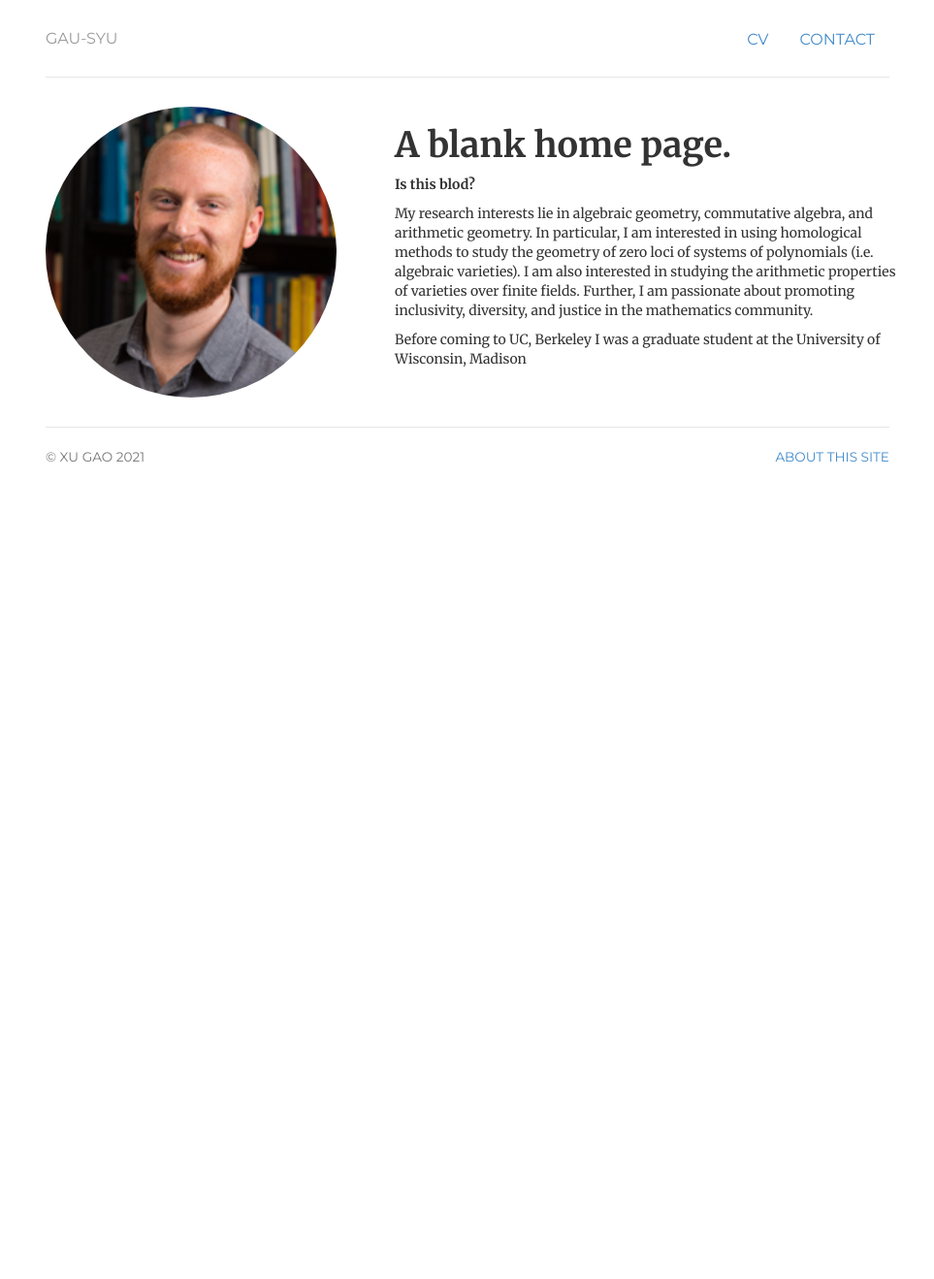
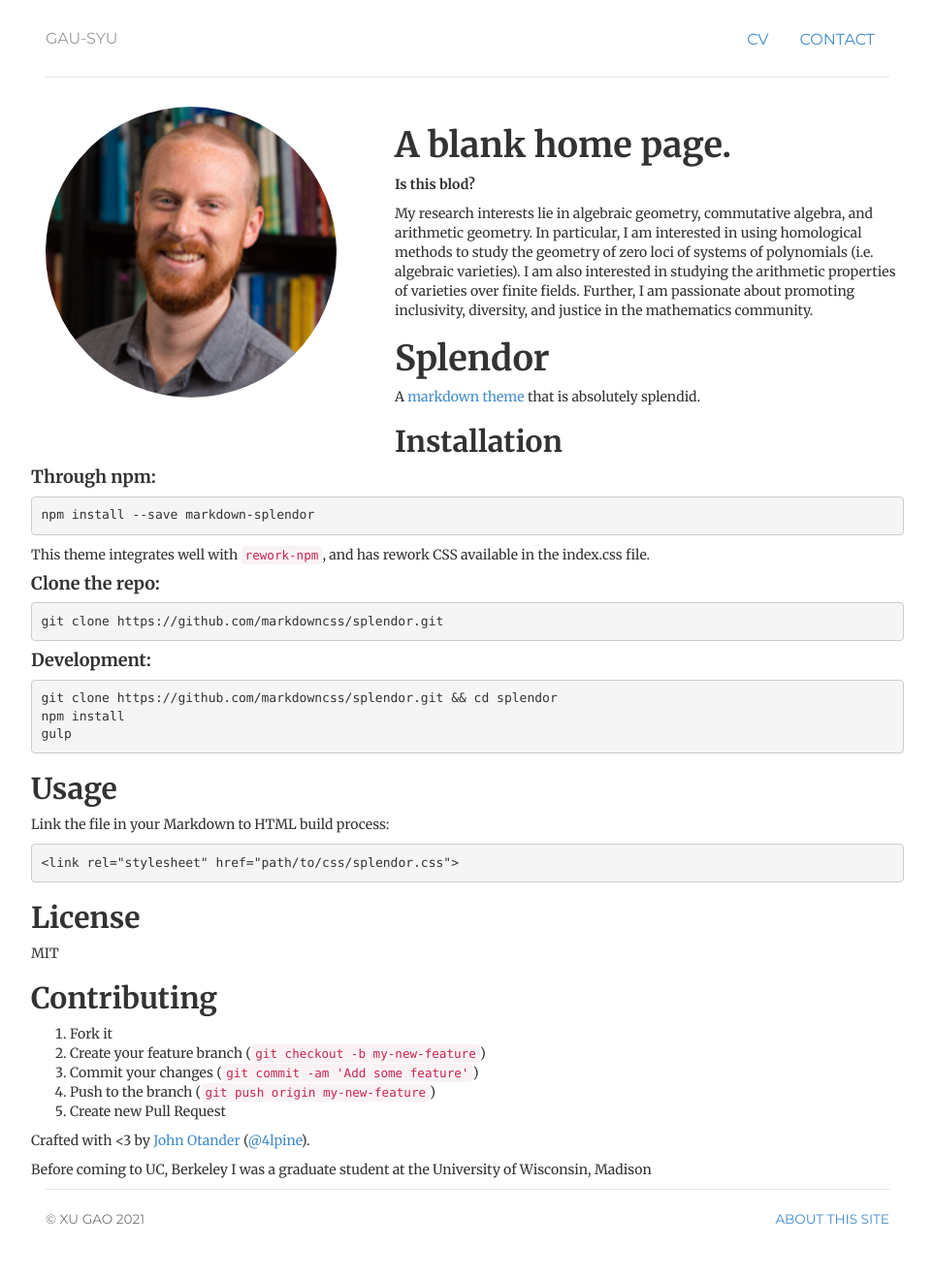
Before and after one commit to xinghuan-stear/xinghuan-stear.github.io, a Jekyll site: the page built from _pages/Homepage.md, in a window 1280 px wide. Shown: the whole page at 97% size, without its empty margins (158-1121 px from the left). Built offline with Jekyll 4.4.1, drawn with Linux system fonts in a browser that asks for light colours; before the commit the page ends 900 px from its top, so only the background shows below that.

Commit message:
Update Homepage.md

````diff
--- a/_pages/Homepage.md
+++ b/_pages/Homepage.md
@@ -28,4 +28,54 @@ interested in studying the arithmetic properties of varieties over
 finite fields. Further, I am passionate about promoting inclusivity,
 diversity, and justice in the mathematics community.
 
+# Splendor
+
+A [markdown theme](https://markdowncss.github.io) that is absolutely splendid.
+
+## Installation
+
+#### Through npm:
+
+```
+npm install --save markdown-splendor
+```
+
+This theme integrates well with `rework-npm`, and has rework CSS available in the index.css file.
+
+#### Clone the repo:
+
+```
+git clone https://github.com/markdowncss/splendor.git
+```
+
+#### Development:
+
+```
+git clone https://github.com/markdowncss/splendor.git && cd splendor
+npm install
+gulp
+```
+
+## Usage
+
+Link the file in your Markdown to HTML build process:
+
+```html
+<link rel="stylesheet" href="path/to/css/splendor.css">
+```
+
+## License
+
+MIT
+
+## Contributing
+
+1. Fork it
+2. Create your feature branch (`git checkout -b my-new-feature`)
+3. Commit your changes (`git commit -am 'Add some feature'`)
+4. Push to the branch (`git push origin my-new-feature`)
+5. Create new Pull Request
+
+Crafted with <3 by [John Otander](http://johnotander.com) ([@4lpine](https://twitter.com/4lpine)).
+
 Before coming to UC, Berkeley I was a graduate student at the University of Wisconsin, Madison
````
